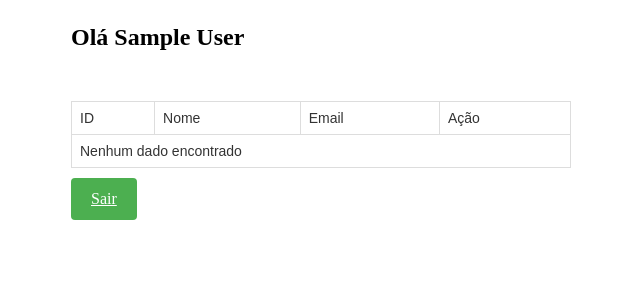
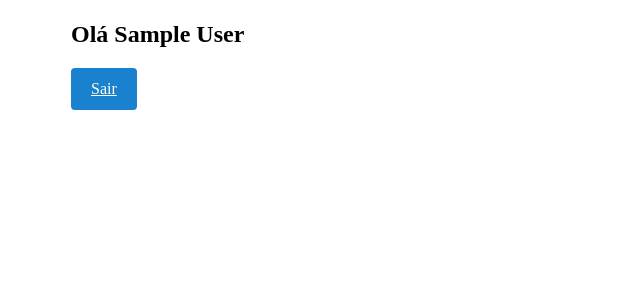
Before and after one commit to gabrielsantozz/Atividade-2, a PHP site: page /dashboard.php in a window 1280 px wide. Shown: the top 300 px of the page, without its empty margins (319-959 px from the left). Run offline with PHP 8.4, Linux system fonts and the light colour scheme; the visitor is signed in with stand-in values (Sample User, id 1); data that the repository does not hold is empty.

Commit message:
deixando padrão

```diff
--- a/classes/Editar.php
+++ /dev/null
@@ -1,62 +0,0 @@
-<?php
-include_once('conexao/conexao.php');
-
-$db = new Conexao();
-class Crud{
-    private $conn;
-    private $table_name ="usuario";
-
-    public function __construct($db){
-        $this->conn = $db;
-    }
-
-
-
-    public function read(){
-        $query = "SELECT * FROM ". $this->table_name;
-        $stmt = $this->conn->prepare($query);
-        $stmt->execute();
-        return $stmt;
-    }
-
-    public function update($postValues){
-        $nome = $postValues['nome'];
-        $email = $postValues['email'];
-        $senha = $postValues['senha'];
-        $id = $postValues['id'];
-
-        if(empty($nome) || empty($email) || empty($senha)){
-            return false;
-        }
-
-        $senhaCriptografada = password_hash($senha, PASSWORD_DEFAULT);
-
-        $query = "UPDATE " . $this->table_name. " SET nome = ?, email = ?, senha = ?";
-        $stmt = $this->conn->prepare($query);
-        $stmt->bindParam(1, $nome);
-        $stmt->bindParam(2, $email);
-        $stmt->bindParam(3, $senhaCriptografada);
-
-
-        if($stmt->execute()){
-            return true;
-        }else{
-            return false;
-        }
-
-
-    }
-
-    public function readOne($id){
-        $query = "SELECT * FROM ". $this->table_name. " WHERE id = ?";
-        $stmt = $this->conn->prepare($query);
-        $stmt->bindParam(1, $id);
-        $stmt->execute();
-        return $stmt->fetch(PDO::FETCH_ASSOC);
-    }
-
-
-
-}
-
-?>
--- a/dashboard.php
+++ b/dashboard.php
@@ -11,229 +11,39 @@ $nome = $_SESSION['nome'];
 
 ?>
 
-<?php
-require_once('classes/Editar.php');
-require_once('conexao/conexao.php');
-
-$database=new Conexao();
-$db = $database->getConnection();
-$crud=new Crud($db);
-
-if(isset($_GET['action'])){
-    switch($_GET['action']){
-        case 'read':
-            $rows = $crud->read();
-            break;
-
-        case 'update':
-            if(isset($_POST['id'])){
-                $rows=$crud->update($_POST);
-            }
-
-            $rows=$crud->read();
-            break;
-
-
-
-
-        default:
-        $rows = $crud->read();
-        break;
-    }
-}else{
-    $rows = $crud->read();
-}
-?>
-
-
 <!DOCTYPE html>
 <html lang="en">
 <head>
     <meta charset="UTF-8">
     <meta name="viewport" content="width=device-width, initial-scale=1.0">
-    <title>Crud</title>
-    <style>
-        form{
-            max-width: 500px;
-            margin: 0 auto;
-        }
+    <title>Document</title>
+</head>
+<style>
 
-        body{
-            max-width: 500px;
-            margin:0 auto;
-        }
+    body{
+        max-width: 500px;
+        margin: 0 auto;
+    }
 
-        label{
-            display: flex;
-            margin-top: 10px;
-        }
-
-        input[type=text]{
-            width: 100%;
-            padding: 12px 20px;
-            margin: 8px 0;
-            display: inline-block;
-            border: 1px solid #ccc;
-            border-radius: 4px;
-            box-sizing: border-box;
-        }
-
-        input[type=email]{
-            width: 100%;
-            padding: 12px 20px;
-            margin: 8px 0;
-            display: inline-block;
-            border: 1px solid #ccc;
-            border-radius: 4px;
-            box-sizing: border-box;
-        }
-
-        input[type=password]{
-            width: 100%;
-            padding: 12px 20px;
-            margin: 8px 0;
-            display: inline-block;
-            border: 1px solid #ccc;
-            border-radius: 4px;
-            box-sizing: border-box;
-        }
-
-        input[type=submit]{
-            background-color: #4caf50;
-            color: white;
-            padding: 12px 20px;
-            border: none;
-            border-radius: 4px;
-            cursor: pointer;
-            float: right;
-
-        }
-
-        input[type=submit]:hover{
-            background-color: #45a049;
-        }
-        table{
-            border-collapse: collapse;
-            width: 100%;
-            font-family: Arial, sans-serif;
-            font-size: 14px;
-            color: #333;
-            margin-top: 50px;
-            margin-bottom: 10px;
-        }
-        th, td{
-            text-align: left;
-            padding: 8px;
-            border: 1px solid #ddd;
-        }
-
-        th{
-
-            background-color: #f2f2f2;
-            font-weight: bold;
-        }
-
-        .logout{
-            background-color: #4caf50;
+    a{
+            background-color: #1981CD;
             color: white;
             padding: 12px 20px;
             border: none;
             border-radius: 4px;
             cursor: pointer;
             float: left;
-        }
 
-        a{
-            display: inline-block;
-            padding: 4px 8px;
-            background-color: #007bff;
-            color: #fff;
-        }
-
-        a:hover{
-            background-color: #0069d9;
-        }
+    }
 
 
+</style>
+<body>
+    <h1></h1>
+    <h2>Olá <?php echo $nome; ?></h2>
+
+    <a href="logout.php">Sair</a>
 
 
-    </style>
-</head>
-<body>
-
-
-    <h2><p>Olá <?php echo $nome; ?></p></h2>
-
-
-        <?php
-
-            if(isset($_GET['action']) && $_GET['action'] == 'update' && isset($_GET['id'])){
-                $id = $_GET['id'];
-                $result = $crud->readOne($id);
-
-                if(!$result){
-                    echo "Registro não encontrado.";
-                    exit();
-                }
-
-                $nome = $result['nome'];
-                $email = $result['email'];
-                $senha = $result['senha'];
-
-
-        ?>
-
-        <form action="?action=update" method="POST">
-            <input type="hidden" name="id" value="<?php echo $id ?>">
-
-            <label for="nome">Nome</label><input type="text" name="nome" value="<?php echo $nome ?>">
-            <label for="email">Email</label><input type="email" name="email" value="<?php echo $email ?>">
-            <label for="senha">Senha</label><input type="password" name="senha" maxlength = "8" value="<?php echo $senha ?>">
-
-
-            <input type="submit" value="Atualizar" name="enviar" onclick="return confirm('Certeza que deseja atualizar?')">
-        </form>
-
-        <?php
-        }else{
-        ?>
-
-
-
-
-    <?php
-        }
-    ?>
-
-    <table>
-        <tr>
-            <td>ID</td>
-            <td>Nome</td>
-            <td>Email</td>
-            <td>Ação</td>
-        </tr>
-
-        <?php
-            if($rows->rowCount() == 0){
-                echo "<tr>";
-                echo "<td colspan='7'>Nenhum dado encontrado</td>";
-                echo "</tr>";
-            } else {
-                while($row = $rows->fetch(PDO::FETCH_ASSOC)){
-                    echo "<tr>";
-                    echo "<td>" . $row['id'] . "</td>";
-                    echo "<td>" . $row['nome'] . "</td>";
-                    echo "<td>" . $row['email'] . "</td>";
-
-                    echo "<td>";
-                    echo "<a href='?action=update&id=" . $row['id'] . "'>Editar</a>";
-                    echo "</td>";
-                    echo "</tr>";
-                }
-            }
-        ?>
-    </table>
-
-    <a class = "logout" href="logout.php">Sair</a>
 </body>
 </html>
```
Also changed, not shown: sla.css (deleted).
